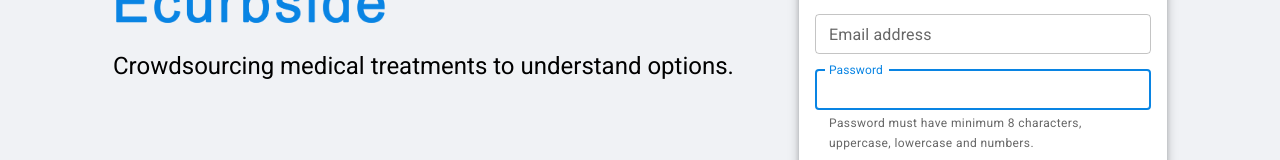
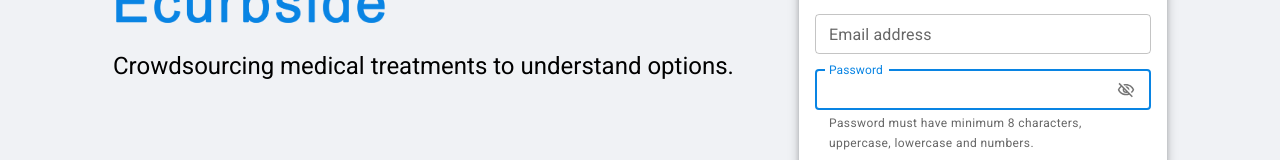
Before and after one commit to bhNibir/ecurbsideui, a React (Create React App) app: page /sign-up in a window 1280 px wide. Both pictures are taken after a click on the element "Password". Shown: the part 318-478 px from the top of the page. Built offline with nearby package versions, Linux system fonts and the light colour scheme.

Commit message:
add show password btn singup

```diff
--- a/src/pages/SignUpPage/SignUpForm.jsx
+++ b/src/pages/SignUpPage/SignUpForm.jsx
@@ -1,7 +1,17 @@
 import { yupResolver } from "@hookform/resolvers/yup";
+import VisibilityOffOutlinedIcon from "@mui/icons-material/VisibilityOffOutlined";
+import VisibilityOutlinedIcon from "@mui/icons-material/VisibilityOutlined";
 import { LoadingButton } from "@mui/lab";
-import { Box, Grid, Link, TextField, Typography } from "@mui/material";
-import React from "react";
+import {
+  Box,
+  Grid,
+  IconButton,
+  InputAdornment,
+  Link,
+  TextField,
+  Typography,
+} from "@mui/material";
+import React, { useState } from "react";
 import { Controller, useForm } from "react-hook-form";
 import * as yup from "yup";
 
@@ -32,6 +42,9 @@
   .required();
 
 const SignUpForm = ({ onSubmitData, mutationLoading, validationError }) => {
+  const [showPassBtn, setShowPassBtn] = useState(false);
+  const [showPassword, setShowPassword] = useState(false);
+
   const { control, handleSubmit, reset } = useForm({
     resolver: yupResolver(schema),
   });
@@ -215,10 +228,31 @@
                     fullWidth
                     name="password"
                     label="Password"
-                    type="password"
                     id="password"
                     value={value}
                     onChange={onChange}
+                    type={showPassword ? "text" : "password"}
+                    onFocus={() => setShowPassBtn(true)}
+                    InputProps={{
+                      endAdornment: showPassBtn && (
+                        <InputAdornment position="end">
+                          <IconButton
+                            size="small"
+                            aria-label="toggle password visibility"
+                            onClick={() => setShowPassword(!showPassword)}
+                            edge="end"
+                          >
+                            {showPassword ? (
+                              <VisibilityOutlinedIcon sx={{ fontSize: 18 }} />
+                            ) : (
+                              <VisibilityOffOutlinedIcon
+                                sx={{ fontSize: 18 }}
+                              />
+                            )}
+                          </IconButton>
+                        </InputAdornment>
+                      ),
+                    }}
                     error={!!error || !!validationError?.password2}
                     helperText={[
                       !error &&
```
